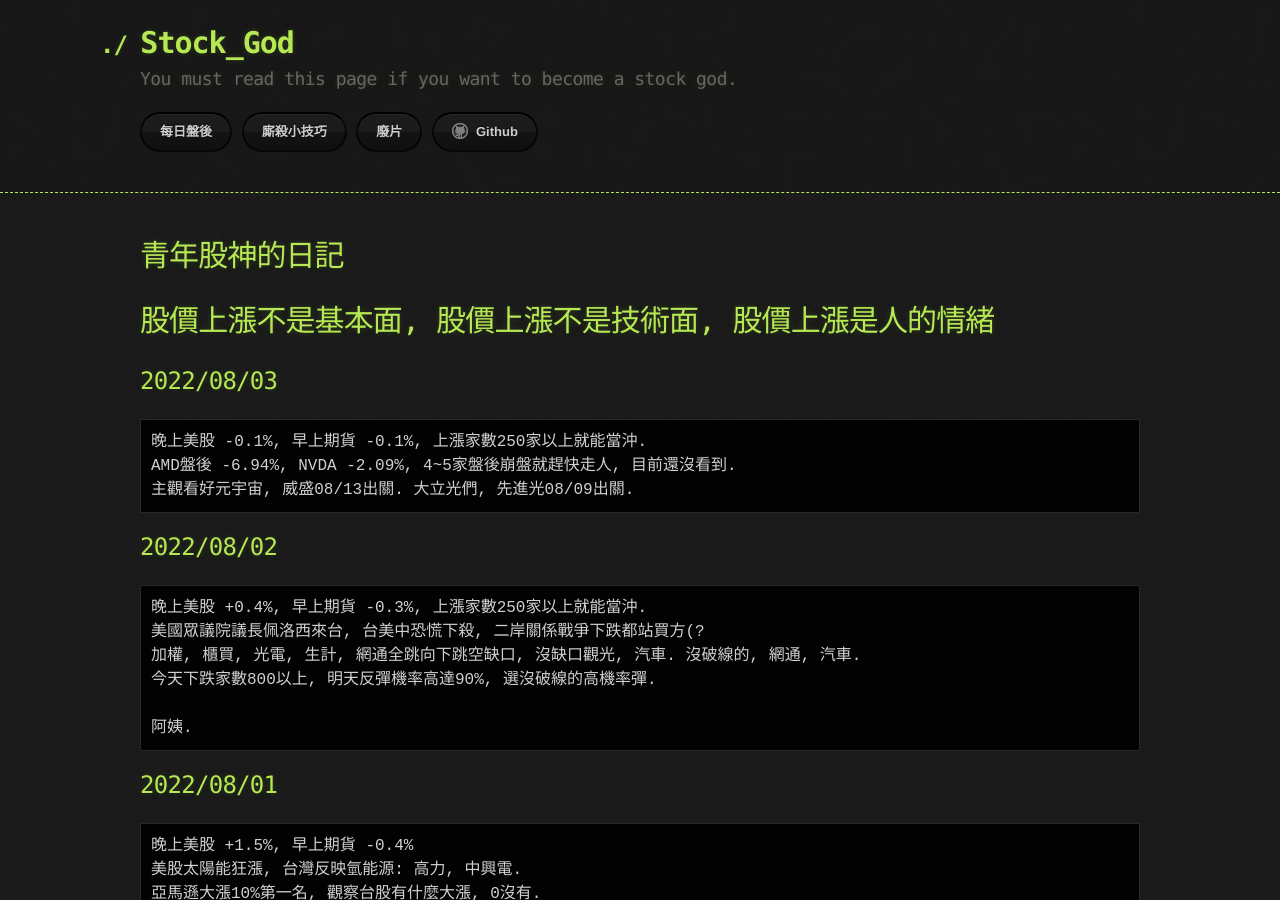
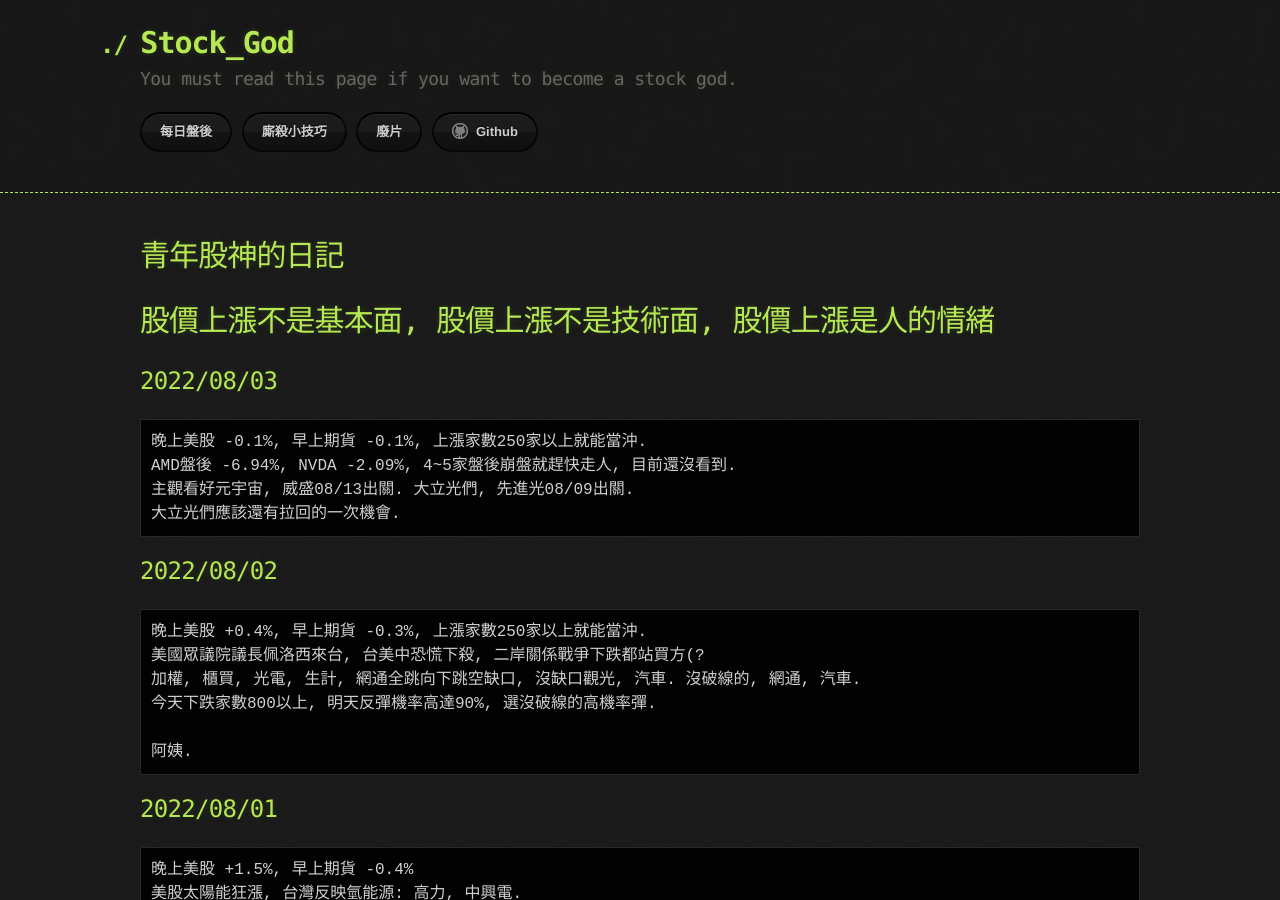
Before and after one commit to lepg5487/Stock_God, a Jekyll site: the page built from index.md, in a window 1280 px wide and 900 px high. Built offline with Jekyll 4.4.1, drawn with Linux system fonts in a browser that asks for light colours; our own code applies the rules of GitHub Pages for plain Markdown files.

Commit message:
Update index.md

````diff
--- a/index.md
+++ b/index.md
@@ -10,6 +10,7 @@ layout: testlayouts
 晚上美股 -0.1%, 早上期貨 -0.1%, 上漲家數250家以上就能當沖.
 AMD盤後 -6.94%, NVDA -2.09%, 4~5家盤後崩盤就趕快走人, 目前還沒看到.
 主觀看好元宇宙, 威盛08/13出關. 大立光們, 先進光08/09出關.
+大立光們應該還有拉回的一次機會.
 ```
 
 ## 2022/08/02
````
